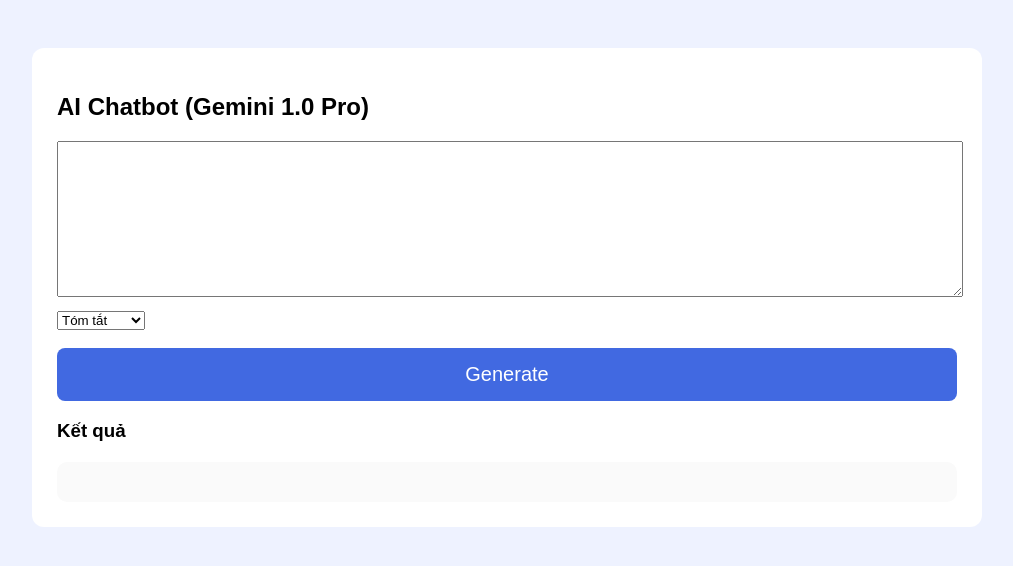
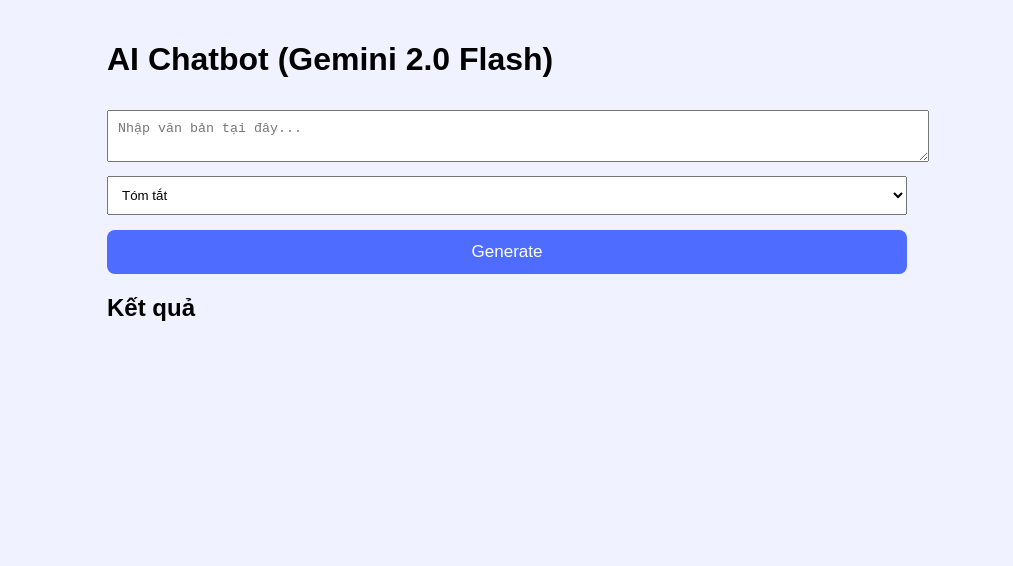
Before and after one commit to minchan303/visaotoigay, a website: page public/index.html in a window 1280 px wide. Shown: the whole page, without its empty margins (133-1146 px from the left). Drawn offline with Linux system fonts and the light colour scheme.

Commit message:
Update index.html

```diff
--- a/public/index.html
+++ b/public/index.html
@@ -2,55 +2,29 @@
 <html lang="vi">
 <head>
   <meta charset="UTF-8" />
-  <title>AI Chatbot (Gemini 1.0 Pro)</title>
-  <style>
-    body { font-family: Arial; background: #eef2ff; padding: 40px; }
-    .box { max-width: 900px; margin: auto; background: #fff; padding: 25px; border-radius: 12px; }
-    textarea { width: 100%; height: 150px; margin-bottom: 10px; }
-    button { width: 100%; padding: 15px; background: #4169e1; color: #fff; border: none; font-size: 20px; border-radius: 8px; }
-    #result { background: #fafafa; padding: 20px; margin-top: 20px; border-radius: 10px; white-space: pre-wrap; }
-  </style>
+  <title>Gemini 2.0 Flash Chatbot</title>
+  <link rel="stylesheet" href="style.css" />
 </head>
 <body>
-  <div class="box">
-    <h2>AI Chatbot (Gemini 1.0 Pro)</h2>
-    <textarea id="input"></textarea>
 
-    <select id="type">
-      <option value="summary">Tóm tắt</option>
-      <option value="flashcards">Flashcards</option>
-      <option value="qa">Q&A</option>
-      <option value="mindmap">Mindmap</option>
+  <div class="container">
+    <h1>AI Chatbot (Gemini 2.0 Flash)</h1>
+
+    <textarea id="inputText" placeholder="Nhập văn bản tại đây..."></textarea>
+
+    <select id="mode">
+      <option value="Tóm tắt">Tóm tắt</option>
+      <option value="Giải thích">Giải thích</option>
+      <option value="Viết lại">Viết lại</option>
+      <option value="Rút ý chính">Rút ý chính</option>
     </select>
 
-    <br><br>
-    <button onclick="generate()">Generate</button>
+    <button id="generateBtn">Generate</button>
 
-    <h3>Kết quả</h3>
-    <div id="result"></div>
+    <h2>Kết quả</h2>
+    <div id="resultBox"></div>
   </div>
 
-  <script>
-    async function generate() {
-      document.getElementById("result").textContent = "⏳ Đang xử lý...";
-
-      const text = document.getElementById("input").value;
-      const type = document.getElementById("type").value;
-
-      const res = await fetch("/api/process", {
-        method: "POST",
-        headers: { "Content-Type": "application/json" },
-        body: JSON.stringify({ text, type })
-      });
-
-      const data = await res.json();
-
-      if (data.success) {
-        document.getElementById("result").textContent = data.output;
-      } else {
-        document.getElementById("result").textContent = "❌ " + data.error;
-      }
-    }
-  </script>
+  <script src="script.js"></script>
 </body>
 </html>
```
